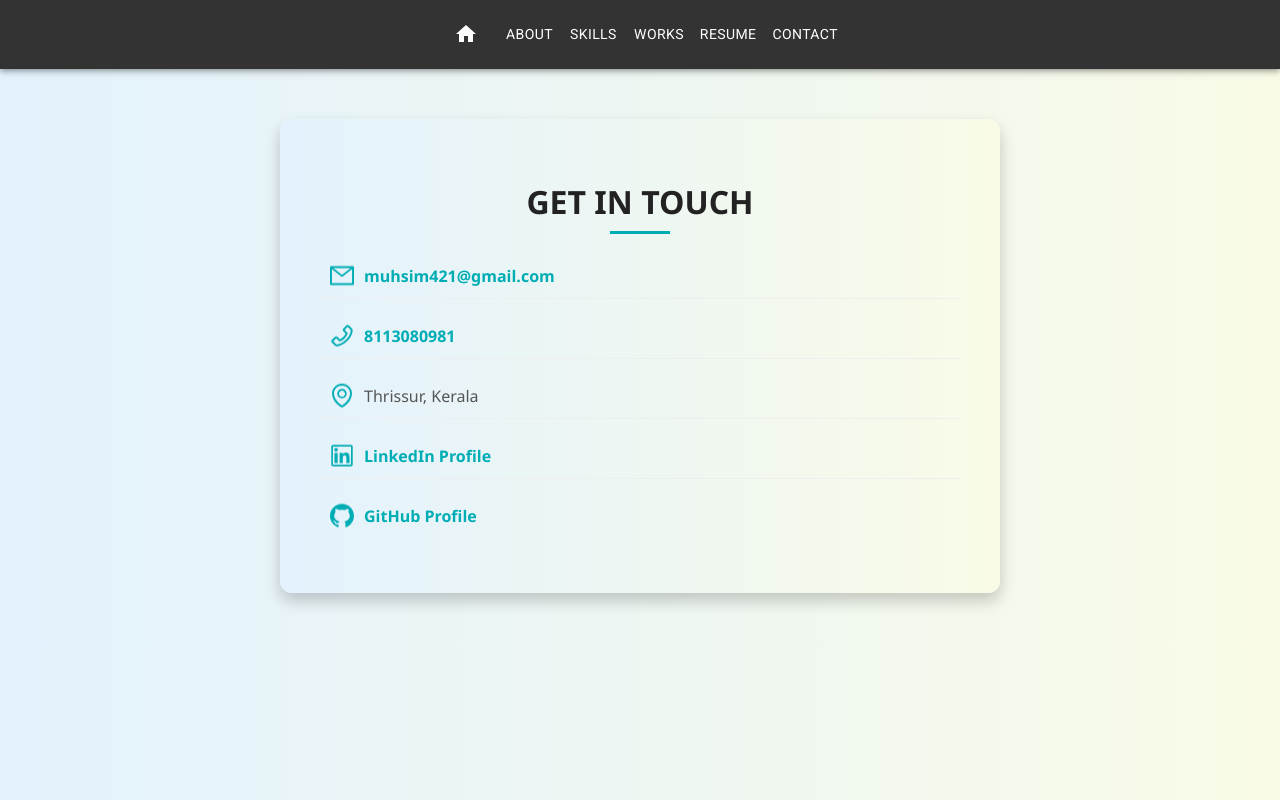
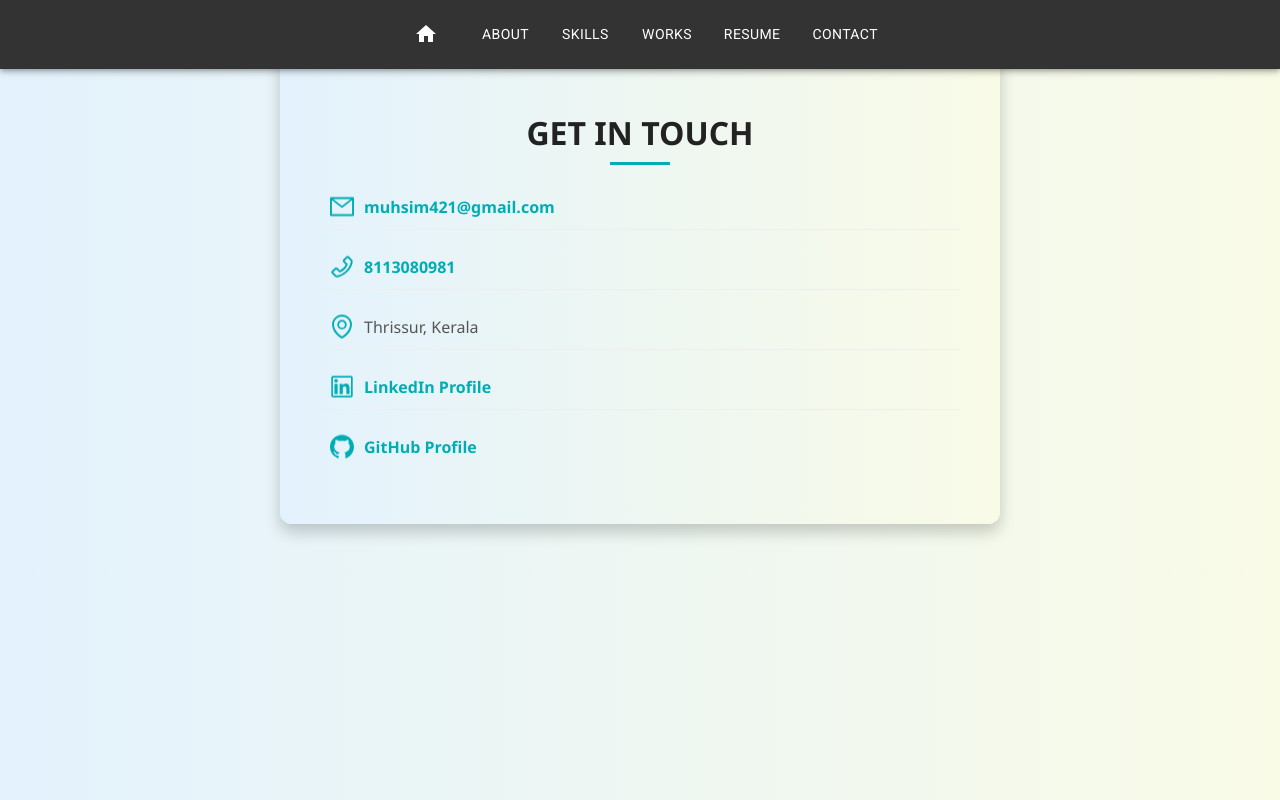
Before and after one commit to muhsina-km/portfolio-Muhsina-km, a React (Create React App) app: page /contact in a window 1280 px wide. Built offline with nearby package versions, Linux system fonts and the light colour scheme.

Commit message:
Update Navbar.jsx

```diff
--- a/src/components/Navbar.jsx
+++ b/src/components/Navbar.jsx
@@ -17,7 +17,7 @@ const pages = [
 
 function ResponsiveAppBar() {
   return (
-    <AppBar position="static" sx={{ backgroundColor: '#333333' }}>
+    <AppBar position="fixed" sx={{ backgroundColor: '#333333' }}>
       <Container maxWidth="xl">
         <Toolbar disableGutters>
           <Box
@@ -25,6 +25,8 @@ function ResponsiveAppBar() {
               flexGrow: 1,
               display: 'flex',
               justifyContent: 'center',
+              flexWrap: 'wrap',
+              gap: {xs:1,sm:2},
             }}
           >
             <Button
```
